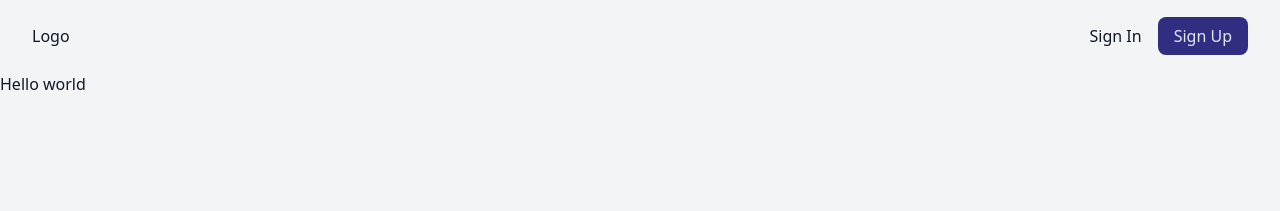
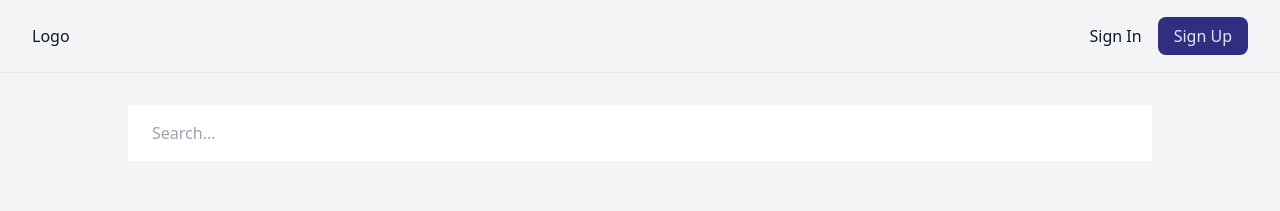
Before and after one commit to sergitubert/modulist-client, a React (Create React App) app: page / in a window 1280 px wide. Shown: the top 211 px of the page. Built offline with nearby package versions, Linux system fonts and the light colour scheme.

Commit message:
Folder structure changed.  Reusable Input component.

```diff
--- a/src/App.tsx
+++ b/src/App.tsx
@@ -1,8 +1,8 @@
 import React from 'react';
 import { BrowserRouter, Route, Switch } from 'react-router-dom';
-import SignIn from './Auth/SignIn';
-import SignUp from './Auth/SignUp';
-import { Layout } from './shared/Layout/Layout';
+import SignIn from './components/Auth/SignIn';
+import SignUp from './components/Auth/SignUp';
+import Home from './components/Home/Home';
 
 export default function App() {
     return (
@@ -14,15 +14,13 @@ export default function App() {
                 <Route path="/signin">
                     <SignIn />
                 </Route>
-                <Route exact={true} path="/">
-                    <Layout>
-                        <p>Hello world</p>
-                    </Layout>
+                <Route exact={true} path="/" >
+                    <Home />
                 </Route>
                 <Route path="*">
                     404
                 </Route>
             </Switch>
-        </BrowserRouter>
+        </BrowserRouter >
     );
 }
--- a/src/Auth/Layout/AuthLayout.tsx
+++ b/src/components/Auth/Layout/AuthLayout.tsx
@@ -1,6 +1,5 @@
 import React from 'react';
 import { Link } from 'react-router-dom';
-
 
 export const AuthLayout: React.FC = ({ children }) => {
     return (
--- a/src/Auth/SignUp.tsx
+++ b/src/components/Auth/SignIn.tsx
@@ -1,23 +1,23 @@
 import React from 'react';
 import { FaGithub, FaGoogle } from 'react-icons/fa';
 import { Link } from 'react-router-dom';
-import { TextDivider } from '../shared/TextDivider/TextDivider';
+import { TextDivider } from '../ui/TextDivider/TextDivider';
 import { AuthLayout } from './Layout/AuthLayout';
 
-export default function SignUp() {
+export default function SignIn() {
     return (
         <AuthLayout>
             <React.Fragment>
-                <h1 className="text-2xl font-bold">Sign up to Modulist</h1>
+                <h1 className="text-2xl font-bold">Sign in to Modulist</h1>
                 <a href="https://www.google.com" className="mt-6 rounded-lg bg-red-600 hover:bg-red-700 border text-red-100 px-20 py-2 text-center">
-                    <FaGoogle style={{ display: 'inline-block' }} /> Sign up with google
+                    <FaGoogle style={{ display: 'inline-block' }} /> Sign in with google
                         </a>
                 <a href="https://www.github.com" className="mt-1 rounded-lg bg-gray-300 hover:bg-gray-400 border text-gray-900 px-20 py-2 text-center">
-                    <FaGithub style={{ display: 'inline-block' }} /> Sign up with github
+                    <FaGithub style={{ display: 'inline-block' }} /> Sign in with github
                         </a>
                 <TextDivider className="my-8" text="or" />
-                <Link to="/signin" className="bg-indigo-800 text-indigo-100 rounded-lg px-4 py-2 hover:bg-indigo-900 text-center">
-                    Sign in
+                <Link to="/signup" className="bg-indigo-800 text-indigo-100 rounded-lg px-4 py-2 hover:bg-indigo-900 text-center">
+                    Create an account
             </Link>
             </React.Fragment>
         </AuthLayout>
--- a/src/Auth/SignIn.tsx
+++ b/src/components/Auth/SignUp.tsx
@@ -1,23 +1,23 @@
 import React from 'react';
 import { FaGithub, FaGoogle } from 'react-icons/fa';
 import { Link } from 'react-router-dom';
-import { TextDivider } from '../shared/TextDivider/TextDivider';
+import { TextDivider } from '../ui/TextDivider/TextDivider';
 import { AuthLayout } from './Layout/AuthLayout';
 
-export default function SignIn() {
+export default function SignUp() {
     return (
         <AuthLayout>
             <React.Fragment>
-                <h1 className="text-2xl font-bold">Sign in to Modulist</h1>
+                <h1 className="text-2xl font-bold">Sign up to Modulist</h1>
                 <a href="https://www.google.com" className="mt-6 rounded-lg bg-red-600 hover:bg-red-700 border text-red-100 px-20 py-2 text-center">
-                    <FaGoogle style={{ display: 'inline-block' }} /> Sign in with google
+                    <FaGoogle style={{ display: 'inline-block' }} /> Sign up with google
                         </a>
                 <a href="https://www.github.com" className="mt-1 rounded-lg bg-gray-300 hover:bg-gray-400 border text-gray-900 px-20 py-2 text-center">
-                    <FaGithub style={{ display: 'inline-block' }} /> Sign in with github
+                    <FaGithub style={{ display: 'inline-block' }} /> Sign up with github
                         </a>
                 <TextDivider className="my-8" text="or" />
-                <Link to="/signup" className="bg-indigo-800 text-indigo-100 rounded-lg px-4 py-2 hover:bg-indigo-900 text-center">
-                    Create an account
+                <Link to="/signin" className="bg-indigo-800 text-indigo-100 rounded-lg px-4 py-2 hover:bg-indigo-900 text-center">
+                    Sign in
             </Link>
             </React.Fragment>
         </AuthLayout>
--- /dev/null
+++ b/src/components/Home/Home.tsx
@@ -0,0 +1,15 @@
+import React from 'react';
+import { Layout } from '../shared/Layout/Layout';
+import { Input } from '../ui/Forms/Input';
+
+export default function Home() {
+    return (
+        <Layout>
+            <div className="max-w-full mt-8">
+                <div className="mx-2 md:mx-32">
+                    <Input placeholder="Search..." />
+                </div>
+            </div>
+        </Layout >
+    );
+}
--- /dev/null
+++ b/src/components/shared/Header/Header.tsx
@@ -0,0 +1,23 @@
+import React from 'react';
+import { Link } from 'react-router-dom';
+
+export default function Header() {
+    return (
+        <React.Fragment>
+            <header className="flex justify-between px-8 py-6">
+                <div>Logo</div>
+                <div>
+                    <nav>
+                        <Link to="/signin" className="hover:text-gray-600">
+                            Sign In
+                    </Link>
+                        <Link to="/signup" className="bg-indigo-900 text-indigo-100 rounded-lg px-4 py-2 hover:bg-indigo-700 ml-4">
+                            Sign Up
+                    </Link>
+                    </nav>
+                </div>
+            </header>
+            <hr />
+        </React.Fragment>
+    );
+}
--- /dev/null
+++ b/src/components/ui/Forms/Input.tsx
@@ -0,0 +1,10 @@
+import React, { InputHTMLAttributes } from 'react';
+
+type Props = {
+} & InputHTMLAttributes<HTMLInputElement>;
+
+export const Input: React.FC<Props> = ({ ...props }) => {
+    return (
+        <input type="text" className="py-4 px-6 w-full focus:border-indigo-600 hover:indigo-500" {...props} />
+    );
+}
--- a/src/shared/Header/Header.tsx
+++ /dev/null
@@ -1,20 +0,0 @@
-import React from 'react';
-import { Link } from 'react-router-dom';
-
-export default function Header() {
-    return (
-        <header className="flex justify-between px-8 py-6">
-            <div>Logo</div>
-            <div>
-                <nav>
-                    <Link to="/signin" className="hover:text-gray-600">
-                        Sign In
-                    </Link>
-                    <Link to="/signup" className="bg-indigo-900 text-indigo-100 rounded-lg px-4 py-2 hover:bg-indigo-700 ml-4">
-                        Sign Up
-                    </Link>
-                </nav>
-            </div>
-        </header>
-    );
-}
```
Also changed, not shown: src/components/shared/Layout/Layout.tsx (renamed from src/shared/Layout/Layout.tsx), src/components/ui/TextDivider/TextDivider.css (renamed from src/shared/TextDivider/TextDivider.css), src/components/ui/TextDivider/TextDivider.tsx (renamed from src/shared/TextDivider/TextDivider.tsx).
